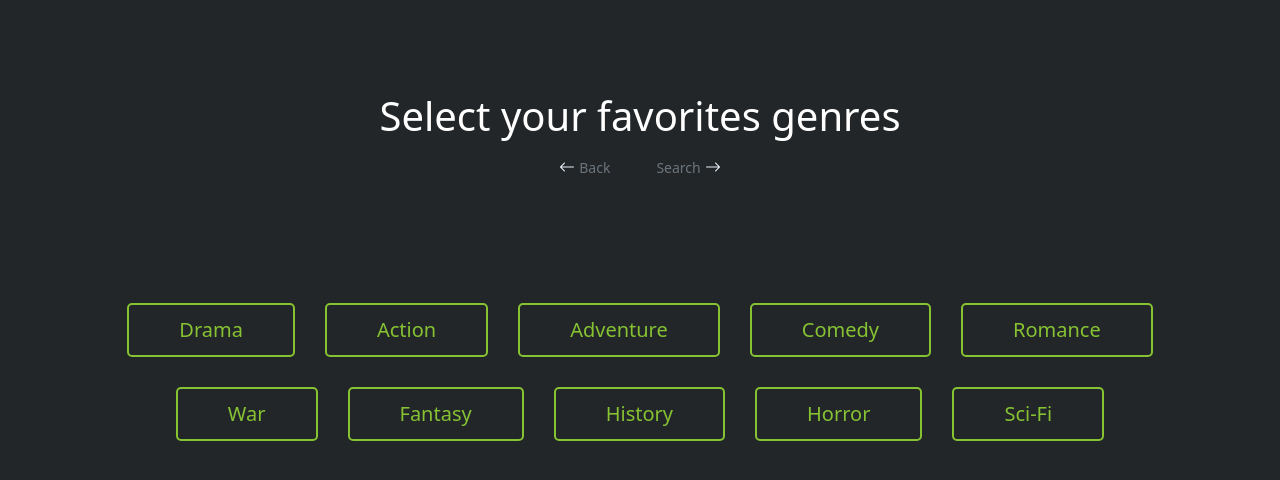
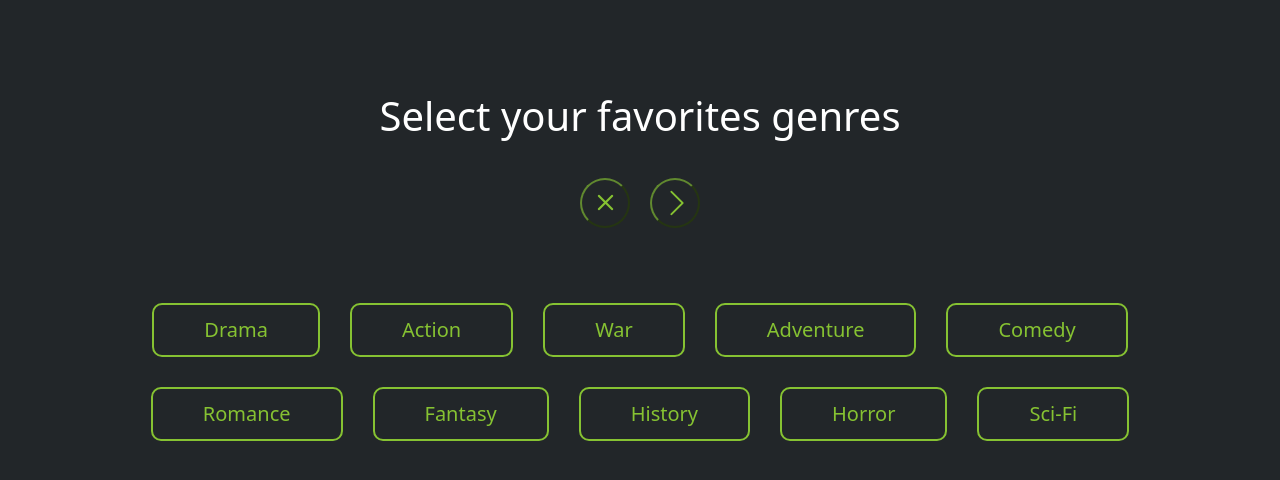
Before and after one commit to Youssef-ADOUIRI/WhatToWatch, a Flask app: page /user in a window 1280 px wide. Shown: the part 196-676 px from the top of the page. Run offline with Flask 2, Linux system fonts and the light colour scheme; some libraries are stand-ins or nearby versions.

Commit message:
updating the index page and user page

```diff
--- a/server.py
+++ b/server.py
@@ -7,8 +7,9 @@ app = Flask(__name__)
 def index():
     if request.method == 'POST':
         if request.form.get('action1')=='submit1':
-            N = request.form['rm']
-            return redirect(url_for('main' ,num = N))
+            #N = request.form['rm']
+            # set 100 as default for now
+            return redirect(url_for('main' ,num = 100))
         elif request.form.get('action2')=='submit2':
             return redirect(url_for('user'))
     return render_template('index.html')
--- a/static/user.css
+++ b/static/user.css
@@ -49,7 +49,7 @@ input[type="radio"] {
     color: #86c232;
     font-size: 20px;
     border: 2px solid #86c232;
-    border-radius: 5px;
+    border-radius: 10px;
     padding: 10px 50px;
     margin: 15px;
     cursor: pointer;
@@ -67,18 +67,34 @@ input[type="radio"]:checked+label {
 
 /*----- move next or back css -----*/
 
-.move_actions i {
-    color: aliceblue;
-    text-align: center;
+
+
+.move_actions{
+    padding: 30px;
 }
 
+.butn{
+    height: 50px;
+    width: 50px;
+    border-radius: 25px;
+    background-color: transparent;
+    border-color:  #61892f;
+    margin-right : 10px;
+    margin-left : 10px;
+    position: relative;
+}
 
+.butn i {
+    text-align: center;
+    color:  #86c232;
+}
 
 #back{
     text-align: start;
-    margin-right: 10px;
+    font-size: 35px;
 }
 #search{
+    font-size: 30px;
     text-align: end;
-    margin-left: 10px;
+
 }
--- a/templates/user.html
+++ b/templates/user.html
@@ -32,6 +32,10 @@
                 <label for="action">Action</label>
             </div>
             <div class="select_btn">
+                <input type="radio" id="war"></input>
+                <label for="war">War</label>
+            </div>
+            <div class="select_btn">
                 <input type="radio" id="adventure"></input>
                 <label for="adventure">Adventure</label>
             </div>
@@ -43,10 +47,7 @@
                 <input type="radio" id="romance"></input>
                 <label for="romance">Romance</label>
             </div>
-            <div class="select_btn">
-                <input type="radio" id="war"></input>
-                <label for="war">War</label>
-            </div>
+
             <div class="select_btn">
                 <input type="radio" id="fantasy"></input>
                 <label for="fantasy">Fantasy</label>
@@ -66,8 +67,8 @@
         </div>
 
         <div class="move_actions d-flex justify-content-center">
-            <button id="back" class="btn "><a> <i class="bi bi-arrow-left"></i> <small  class="text-muted">Back</small> </a></button>
-            <button id="search" class="btn "><a> <small class="text-muted">Search</small> <i class="bi bi-arrow-right"></i> </a></button>
+            <button id="back" class="butn "><i class="bi bi-x"></i><!--a> <i class="bi bi-arrow-left"></i> <small  class="text-muted">Back</small> </a--></button>
+            <button id="search" class="butn "><i class="bi bi-chevron-right"></i><!--a> <small class="text-muted">Search</small> <i class="bi bi-arrow-right"></i> </a--></button>
         </div>
 
     </form>
```
Also changed, not shown: static/index.css (+37 -0 lines), templates/index.html (+43 -10 lines).
